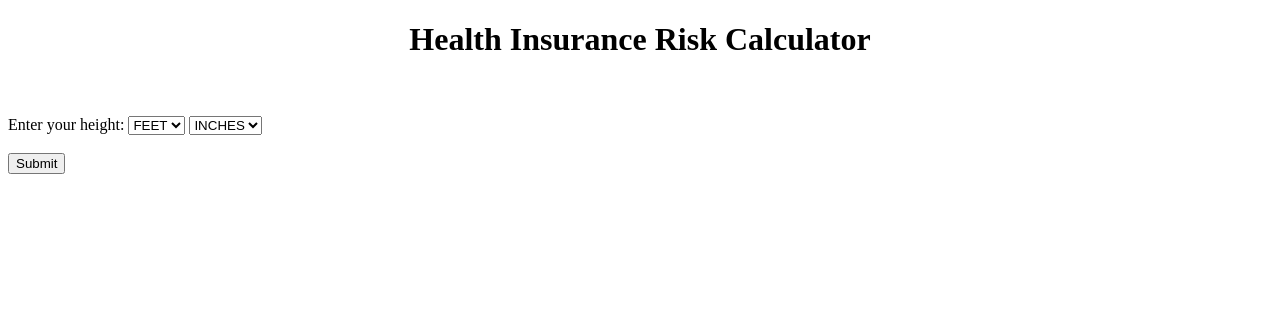
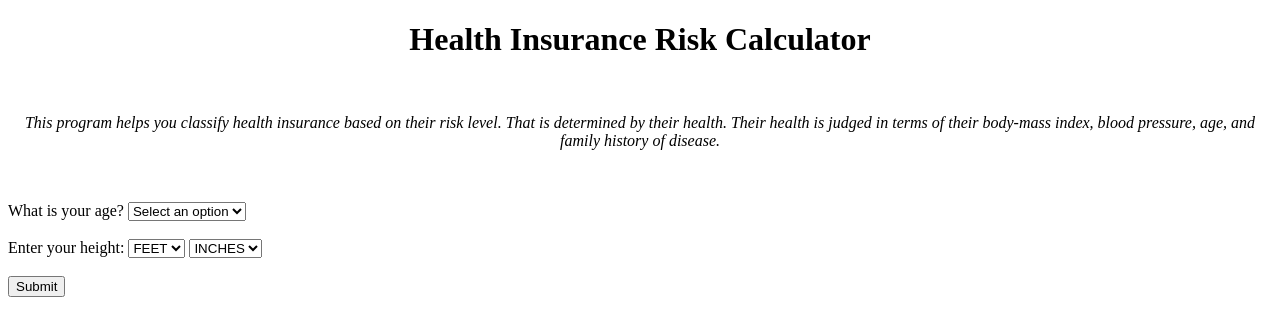
Before and after one commit to CPSC440-DeadPoetsScrumciety/HealthInsuranceRiskCalculatorClient, a website: page static/index.html in a window 1280 px wide. Drawn offline with Linux system fonts and the light colour scheme.

Commit message:
Added age drop-down list

```diff
--- a/static/index.html
+++ b/static/index.html
@@ -14,13 +14,27 @@
 
 
     <body>
-        <h1>Health Insurance Risk Calculator</h1>
-        <br><br>
-
+        <div class = "header">
+            <h1>Health Insurance Risk Calculator</h1><br>
+            <p><i>This program helps you classify health insurance
+                based on their risk level. That is determined
+                by their health. Their health is judged in terms
+                of their body-mass index, blood pressure, age,
+                and family history of disease.</i></p>
+            <br><br>
+        </div>
         <form>
             <!-- age -->
             <!-- drop-down list of given age ranges -->
-
+            <label for="age">What is your age?</label>
+            <select name="age" id="age">
+                <option value="-1">Select an option</option>
+                <option value="under_30">Under 30 years</option>
+                <option value="under_45">Under 45 years</option>
+                <option value="under_60">Under 60 years</option>
+                <option value="else">Else</option>
+            </select>
+            <br><br>
 
             <!-- height -->
             <label for="height">Enter your height:</label>
--- a/static/style.css
+++ b/static/style.css
@@ -1 +1,3 @@
 h1 {text-align: center;}
+
+.header p {text-align: center;}
```
